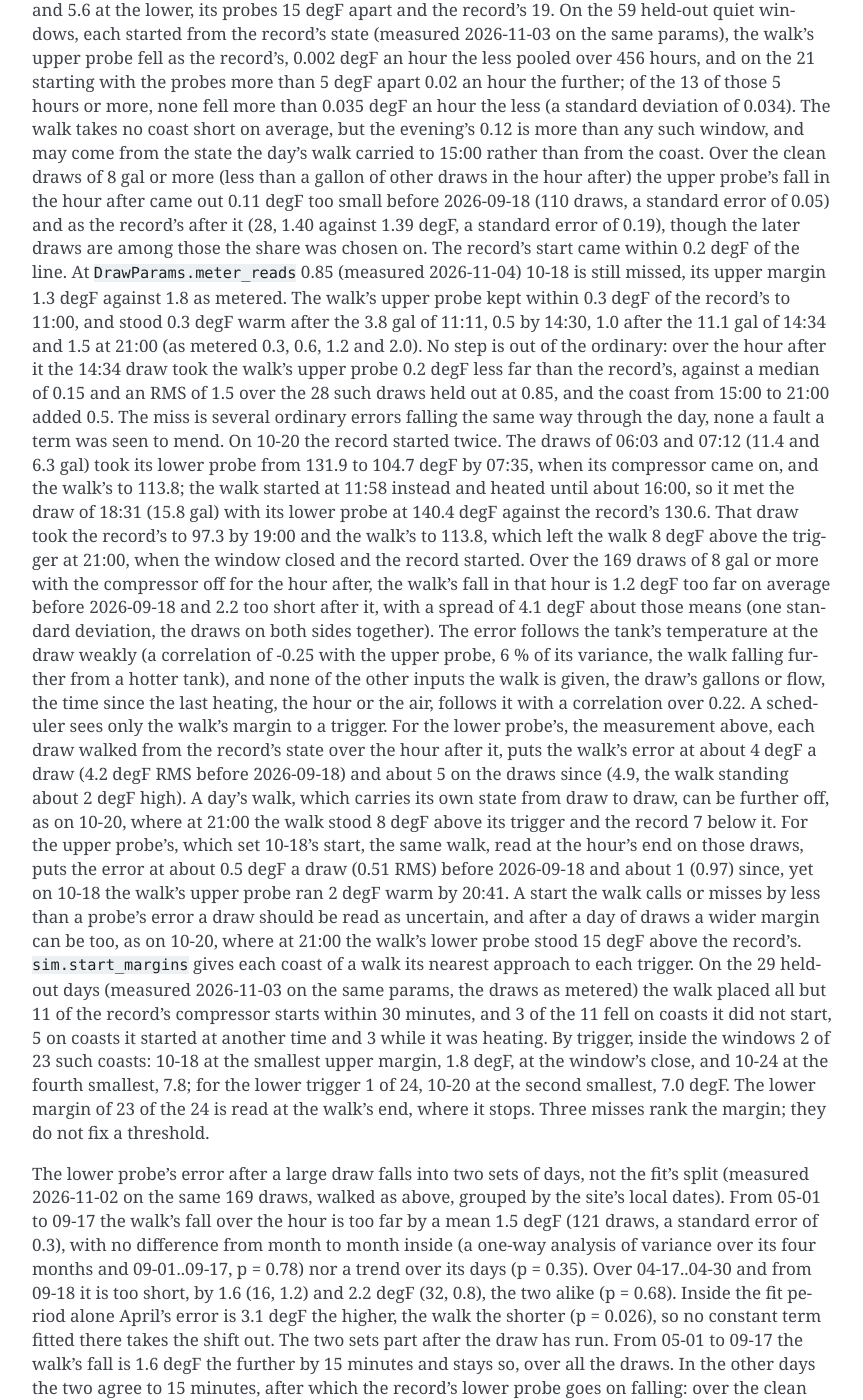
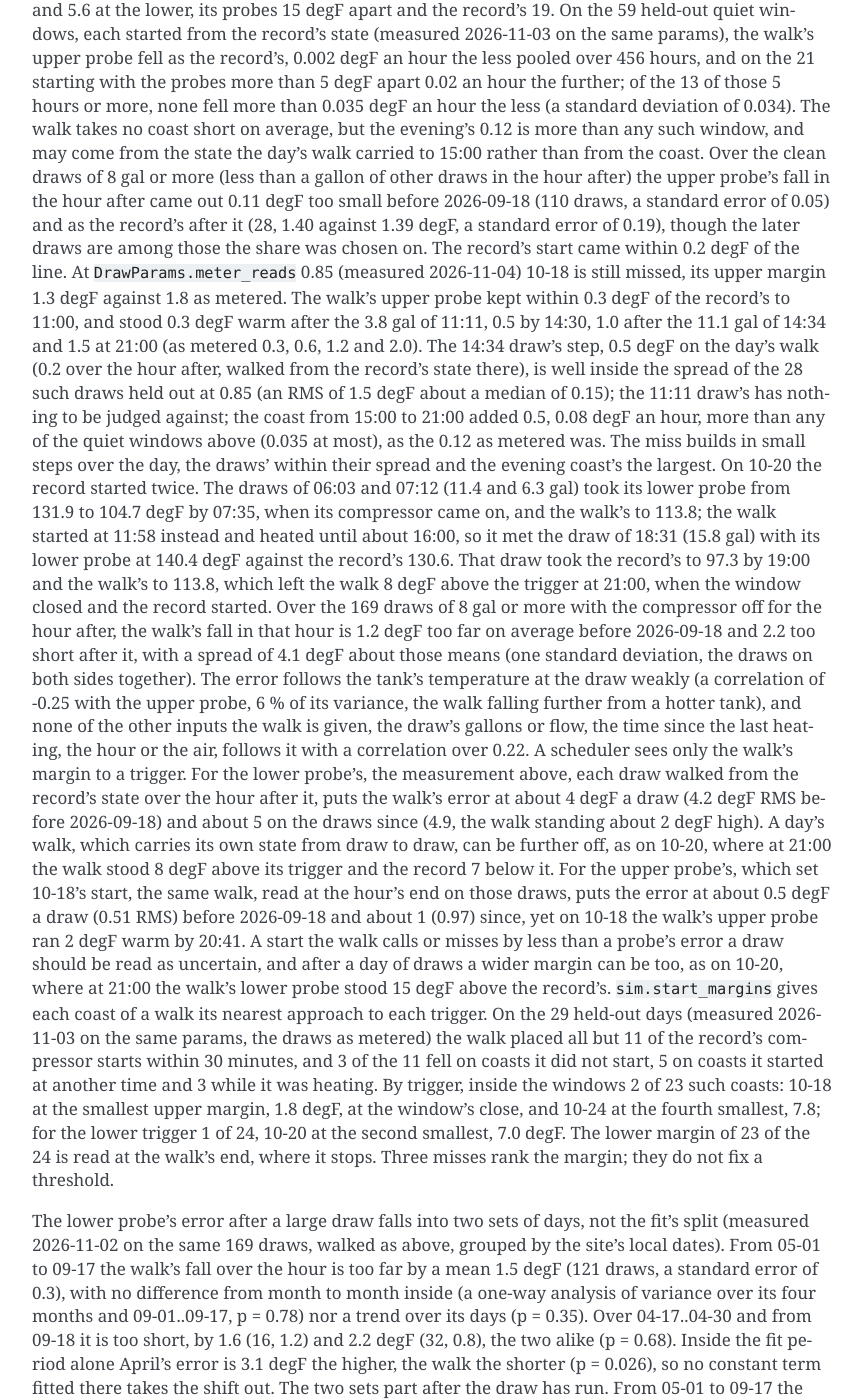
Before and after one commit to eman/nwp500-python, a Sphinx documentation site: the page built from docs/explanation/simulator.rst, in a window 1280 px wide and 1400 px high, scrolled down 13433 px. Shown: the whole window, without its empty margins (338-1201 px from the left). Built offline with Sphinx 7.4.7, drawn with Linux system fonts in a browser that asks for light colours.

Commit message:
docs(sim): 10-18's steps on the day's walk; the evening coast the largest, past any quiet window

```diff
--- a/docs/explanation/simulator.rst
+++ b/docs/explanation/simulator.rst
@@ -779,53 +779,56 @@
 degF against 1.8 as metered. The walk's upper probe kept within 0.3 degF
 of the record's to 11:00, and stood 0.3 degF warm after the 3.8 gal of
 11:11, 0.5 by 14:30, 1.0 after the 11.1 gal of 14:34 and 1.5 at 21:00
-(as metered 0.3, 0.6, 1.2 and 2.0). No step is out of the ordinary: over
-the hour after it the 14:34 draw took the walk's upper probe 0.2 degF
-less far than the record's, against a median of 0.15 and an RMS of 1.5
-over the 28 such draws held out at 0.85, and the coast from 15:00 to
-21:00 added 0.5. The miss is several ordinary errors falling the same
-way through the day, none a fault a term was seen to mend. On 10-20 the
-record started twice. The draws of 06:03 and 07:12 (11.4 and 6.3 gal)
-took its lower probe from 131.9 to 104.7 degF by 07:35, when its
-compressor came on, and the walk's to 113.8; the walk started at 11:58
-instead and heated until about 16:00, so it met the draw of 18:31 (15.8
-gal) with its lower probe at 140.4 degF against the record's 130.6. That
-draw took the record's to 97.3 by 19:00 and the walk's to 113.8, which
-left the walk 8 degF above the trigger at 21:00, when the window closed
-and the record started. Over the 169 draws of 8 gal or more with the
-compressor off for the hour after, the walk's fall in that hour is 1.2
-degF too far on average before 2026-09-18 and 2.2 too short after it,
-with a spread of 4.1 degF about those means (one standard deviation, the
-draws on both sides together). The error follows the tank's temperature
-at the draw weakly (a correlation of -0.25 with the upper probe, 6 % of
-its variance, the walk falling further from a hotter tank), and none of
-the other inputs the walk is given, the draw's gallons or flow, the time
-since the last heating, the hour or the air, follows it with a
-correlation over 0.22. A scheduler sees only the walk's margin to a
-trigger. For the lower probe's, the measurement above, each draw walked
-from the record's state over the hour after it, puts the walk's error at
-about 4 degF a draw (4.2 degF RMS before 2026-09-18) and about 5 on the
-draws since (4.9, the walk standing about 2 degF high). A day's walk,
-which carries its own state from draw to draw, can be further off, as on
-10-20, where at 21:00 the walk stood 8 degF above its trigger and the
-record 7 below it. For the upper probe's, which set 10-18's start, the
-same walk, read at the hour's end on those draws, puts the error at
-about 0.5 degF a draw (0.51 RMS) before 2026-09-18 and about 1 (0.97)
-since, yet on 10-18 the walk's upper probe ran 2 degF warm by 20:41. A
-start the walk calls or misses by less than a probe's error a draw
-should be read as uncertain, and after a day of draws a wider margin can
-be too, as on 10-20, where at 21:00 the walk's lower probe stood 15 degF
-above the record's. ``sim.start_margins`` gives each coast of a walk its
-nearest approach to each trigger. On the 29 held-out days (measured
-2026-11-03 on the same params, the draws as metered) the walk placed all
-but 11 of the record's compressor starts within 30 minutes, and 3 of the
-11 fell on coasts it did not start, 5 on coasts it started at another
-time and 3 while it was heating. By trigger, inside the windows 2 of 23
-such coasts: 10-18 at the smallest upper margin, 1.8 degF, at the
-window's close, and 10-24 at the fourth smallest, 7.8; for the lower
-trigger 1 of 24, 10-20 at the second smallest, 7.0 degF. The lower
-margin of 23 of the 24 is read at the walk's end, where it stops. Three
-misses rank the margin; they do not fix a threshold.
+(as metered 0.3, 0.6, 1.2 and 2.0). The 14:34 draw's step, 0.5 degF on
+the day's walk (0.2 over the hour after, walked from the record's state
+there), is well inside the spread of the 28 such draws held out at 0.85
+(an RMS of 1.5 degF about a median of 0.15); the 11:11 draw's has
+nothing to be judged against; the coast from 15:00 to 21:00 added 0.5,
+0.08 degF an hour, more than any of the quiet windows above (0.035 at
+most), as the 0.12 as metered was. The miss builds in small steps over
+the day, the draws' within their spread and the evening coast's the
+largest. On 10-20 the record started twice. The draws of 06:03 and 07:12
+(11.4 and 6.3 gal) took its lower probe from 131.9 to 104.7 degF by
+07:35, when its compressor came on, and the walk's to 113.8; the walk
+started at 11:58 instead and heated until about 16:00, so it met the
+draw of 18:31 (15.8 gal) with its lower probe at 140.4 degF against the
+record's 130.6. That draw took the record's to 97.3 by 19:00 and the
+walk's to 113.8, which left the walk 8 degF above the trigger at 21:00,
+when the window closed and the record started. Over the 169 draws of 8
+gal or more with the compressor off for the hour after, the walk's fall
+in that hour is 1.2 degF too far on average before 2026-09-18 and 2.2
+too short after it, with a spread of 4.1 degF about those means (one
+standard deviation, the draws on both sides together). The error follows
+the tank's temperature at the draw weakly (a correlation of -0.25 with
+the upper probe, 6 % of its variance, the walk falling further from a
+hotter tank), and none of the other inputs the walk is given, the draw's
+gallons or flow, the time since the last heating, the hour or the air,
+follows it with a correlation over 0.22. A scheduler sees only the
+walk's margin to a trigger. For the lower probe's, the measurement
+above, each draw walked from the record's state over the hour after it,
+puts the walk's error at about 4 degF a draw (4.2 degF RMS before
+2026-09-18) and about 5 on the draws since (4.9, the walk standing about
+2 degF high). A day's walk, which carries its own state from draw to
+draw, can be further off, as on 10-20, where at 21:00 the walk stood 8
+degF above its trigger and the record 7 below it. For the upper probe's,
+which set 10-18's start, the same walk, read at the hour's end on those
+draws, puts the error at about 0.5 degF a draw (0.51 RMS) before
+2026-09-18 and about 1 (0.97) since, yet on 10-18 the walk's upper probe
+ran 2 degF warm by 20:41. A start the walk calls or misses by less than
+a probe's error a draw should be read as uncertain, and after a day of
+draws a wider margin can be too, as on 10-20, where at 21:00 the walk's
+lower probe stood 15 degF above the record's. ``sim.start_margins``
+gives each coast of a walk its nearest approach to each trigger. On the
+29 held-out days (measured 2026-11-03 on the same params, the draws as
+metered) the walk placed all but 11 of the record's compressor starts
+within 30 minutes, and 3 of the 11 fell on coasts it did not start, 5 on
+coasts it started at another time and 3 while it was heating. By
+trigger, inside the windows 2 of 23 such coasts: 10-18 at the smallest
+upper margin, 1.8 degF, at the window's close, and 10-24 at the fourth
+smallest, 7.8; for the lower trigger 1 of 24, 10-20 at the second
+smallest, 7.0 degF. The lower margin of 23 of the 24 is read at the
+walk's end, where it stops. Three misses rank the margin; they do not
+fix a threshold.
 
 The lower probe's error after a large draw falls into two sets of days,
 not the fit's split (measured 2026-11-02 on the same 169 draws, walked
```
